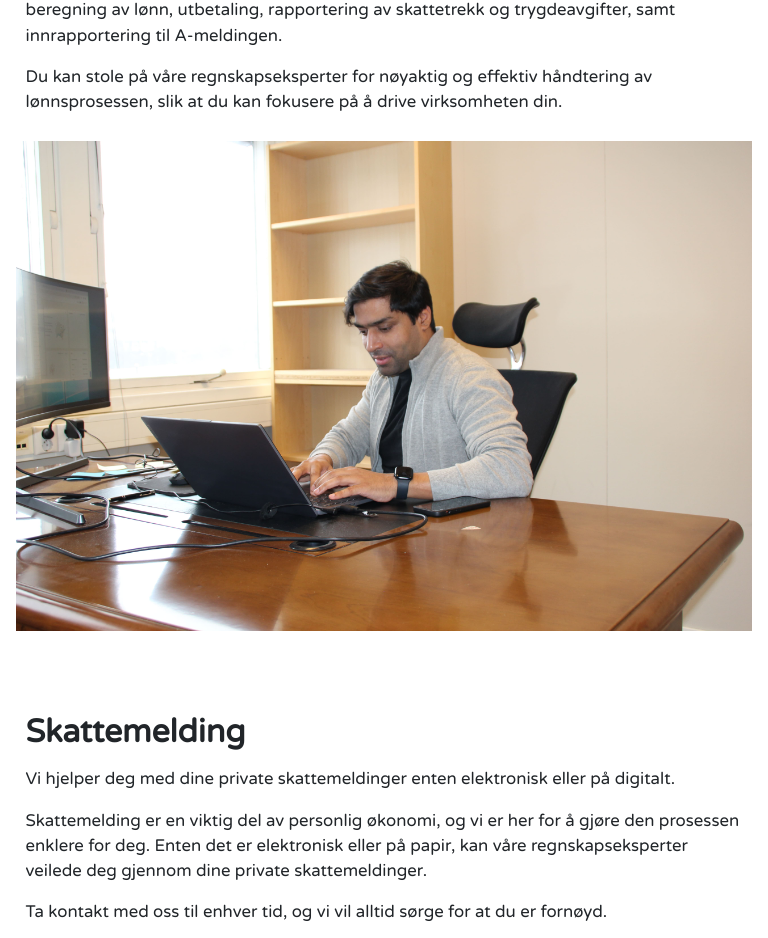
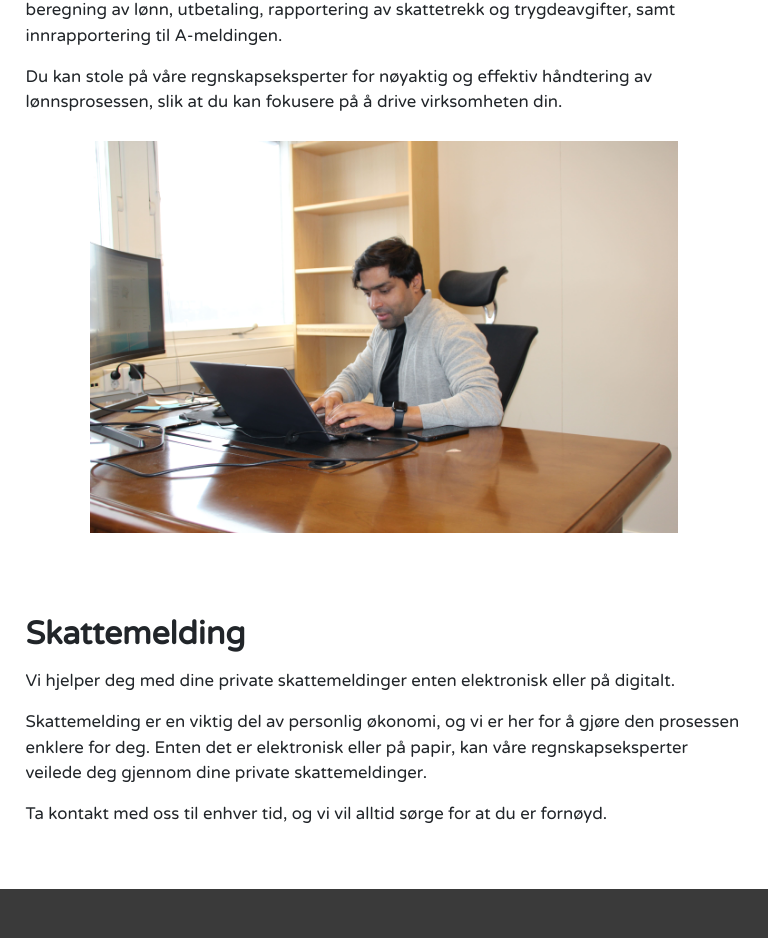
Before and after one commit to N4h0/MN_Regnskap, a React (Vite) app: page /MN_Regnskap/tjenester in a window 768 px wide. Shown: the part 1771-2709 px from the top of the page. Built offline with nearby package versions, Linux system fonts and the light colour scheme.

Commit message:
Fikset på responsivitet i tjenseter siden for haseeb sin bilde

```diff
--- a/src/pages/Tjenester.css
+++ b/src/pages/Tjenester.css
@@ -45,6 +45,20 @@
     display: block;
     max-width: 100%;
     height: auto;
+}
+/* Adjustment of picture of Haseeb */
+@media (min-width: 768px) {
+    .første-andre {
+        max-width: 50%;
+        height: auto;
+    }
+}
+
+@media only screen and (min-device-width: 768px) and (max-device-width: 1024px) {
+    .første-andre {
+        max-width: 80%;
+        height: auto;
+    }
 }
 
 /* Right container */
```
